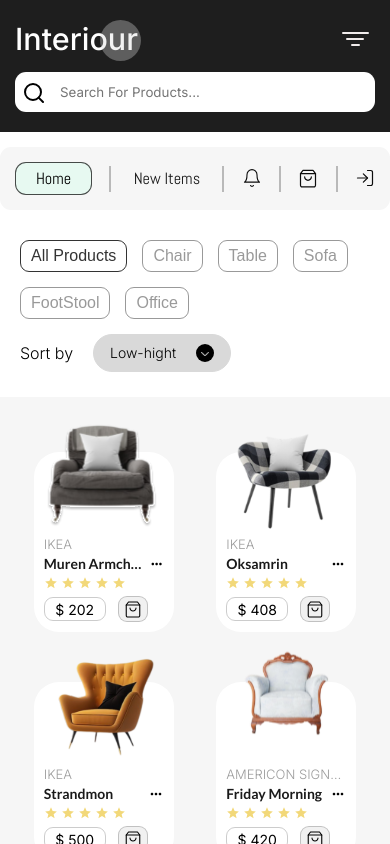
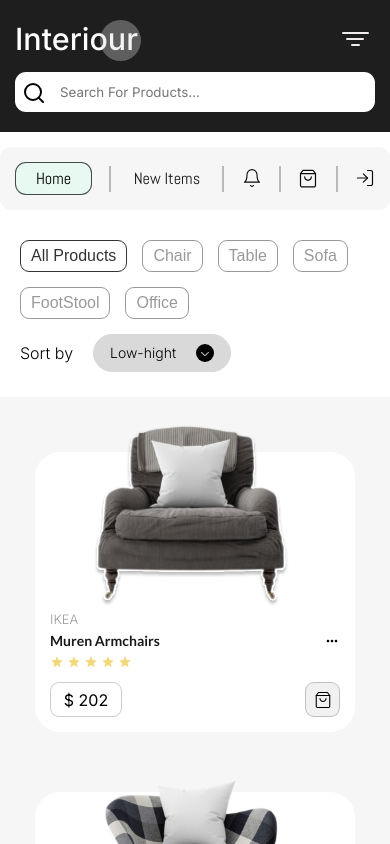
Before and after one commit to Irskaraieva/interiour, a React (Vite) app: page /interiour/products in a window 390 px wide. Shown: the top 844 px of the page. Built offline with nearby package versions, Linux system fonts and the light colour scheme; no server answers.

Commit message:
change cart styles

```diff
--- a/src/components/singleCartItem/singleCartItem.scss
+++ b/src/components/singleCartItem/singleCartItem.scss
@@ -4,7 +4,7 @@
   justify-content: space-between;
   flex-wrap: wrap;
   align-items: center;
-  font-size: 14px;
+  font-size: 16px;
 
   figure {
     width: 70px;
@@ -24,9 +24,7 @@
     color: rgba(0, 0, 0, 0.9);
     width: 35%;
 
-    @media (max-width: 460px) {
-      width: 40%;
-    }
+
   }
 
   .quantity-wrapper {
@@ -34,10 +32,14 @@
     text-align: center;
     position: relative;
 
+    @media (max-width: 640px) {
+      width: 40%;
+    }
+
     p {
       position: absolute;
       top: -20px;
-      left: -38px;
+      right: -25%;
       color: rgb(231, 62, 0);
       font-size: 12px;
       line-height: 16px;
@@ -46,12 +48,17 @@
       z-index: 10;
       width: fit-content;
       text-wrap: nowrap;
+
+      @media (max-width: 640px) {
+        right: 12%;
+      }
     }
 
     input {
-      width: 30px;
-      height: 26px;
+      width: 36px;
+      height: 30px;
       border-radius: 6px;
+      font-size: 16px;
       outline: none;
       user-select: none;
       border: none;
@@ -71,8 +78,8 @@
     }
 
     button {
-      font-size: 18px;
-      width: 18px;
+      font-size: 20px;
+      width: 22px;
     }
   }
 
@@ -81,10 +88,12 @@
     color: rgb(2, 70, 2);
     width: 90px;
 
-    @media (max-width: 460px) {
-      padding-left: 15px;
+    @media (max-width: 640px) {
       width: 40%;
+       padding-left: 15px;
+
     }
+
   }
 
   .delete {
@@ -96,8 +105,8 @@
     transition: all 0.3s;
 
     @media (max-width: 1000px) {
-      width: 32px;
-      height: 32px;
+      width: 36px;
+      height: 36px;
     }
 
     &:hover {
--- a/src/pages/Cart/Cart.jsx
+++ b/src/pages/Cart/Cart.jsx
@@ -67,7 +67,7 @@ const Cart = () => {
                 className='buy'
                 onClick={() => setCartItems([])}
               >
-                Buy
+                Proceed to payment
               </button>
             </div>
             <div className="text-info">
--- a/src/pages/Cart/cart.scss
+++ b/src/pages/Cart/cart.scss
@@ -2,7 +2,8 @@
   display: flex;
   flex-direction: column;
   align-items: center;
-  gap: 20px;
+  flex-wrap: wrap;
+  gap: 30px;
   margin: 0 auto;
   width: 90%;
   max-width: 1000px;
@@ -41,16 +42,23 @@
   }
 
   .total-wrapper {
-    width: fit-content;
+    width: 50%;
     margin: 0px 0px 0px auto;
     font-family: var(--font-family);
     display: flex;
     align-items: center;
     gap: 20px;
     font-weight: 300;
+    flex-wrap: wrap;
+
+    @media (max-width: 1000px) {
+      width: 70%;
+    }
 
     p {
       min-width: 150px;
+      text-align: end;
+      flex-grow: 1;
     }
 
     span {
@@ -66,6 +74,8 @@
       color: white;
       font-size: 14px;
       transition: .3s;
+      min-width: 120px;
+      flex-grow: 1;
 
       &:hover {
         background-color: black;
@@ -73,7 +83,20 @@
     }
 
 
+    button.buy {
+      width: 100%;
+      background-color: rgb(1, 71, 1);
+      font-size: 18px;
+      line-height: 22px;
+
+      &:hover {
+        background-color: rgb(1, 116, 1);
+      }
+    }
+
+
   }
+
   @media (max-width: 1000px) {
     width: 100%;
     padding: 20px 15px;
--- a/src/pages/productsList/productsList.scss
+++ b/src/pages/productsList/productsList.scss
@@ -9,6 +9,10 @@
 
   @media (max-width: 486px) {
     gap: 5px;
+  }
+
+  @media (max-width: 437px) {
+    gap: 15px;
   }
 
   .card {
@@ -27,14 +31,14 @@
 
       .price {
         width: 72px;
-        height: 30px;
-        line-height: 30px;
+        height: 35px;
+        line-height: 35px;
         font-size: 16px;
       }
 
       .shopping-bag {
-        width: 30px;
-        height: 30px;
+        width: 35px;
+        height: 35px;
 
         img {
           height: 100%;
@@ -43,8 +47,7 @@
     }
 
     @media (max-width: 686px) {
-      max-width: 250px;
-      width: 250px;
+      width: 45%;
 
       .card-description {
         gap: 3px;
@@ -60,39 +63,23 @@
       }
 
       .card-bottom {
-        margin-top: 3px;
+        justify-content: space-between;
       }
 
       .brand-name {
         font-size: 13px;
       }
-
-      .price {
-        width: 62px;
-        height: 24px;
-        line-height: 24px;
-        font-size: 14px;
-      }
-
-      .shopping-bag {
-        height: 26px;
-      }
     }
 
     @media (max-width: 542px) {
-
-      max-width: 200px;
-      height: 200px;
-
       .prod-img {
-        top: -74px;
-        height: 90%;
-        width: 100%;
+        top: -32%;
+        height: 96%;
       }
 
       .card-description {
         width: 100%;
-        height: fit-content;
+        gap: 5px;
 
         .good-name {
           line-height: 18px;
@@ -106,9 +93,7 @@
     }
 
     @media (max-width: 437px) {
-      padding: 10px;
-      max-width: 140px;
-      height: 180px;
+      width: 90%;
     }
   }
 }
```
